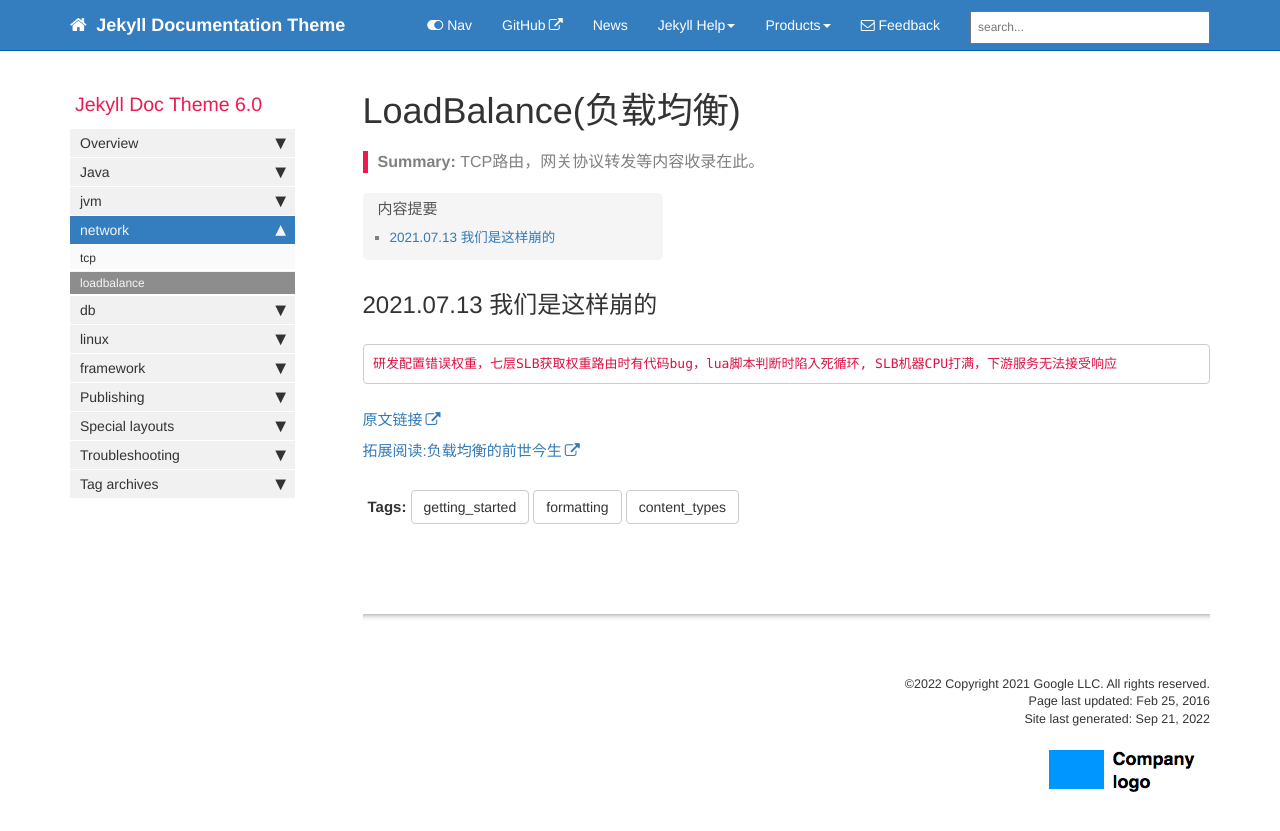
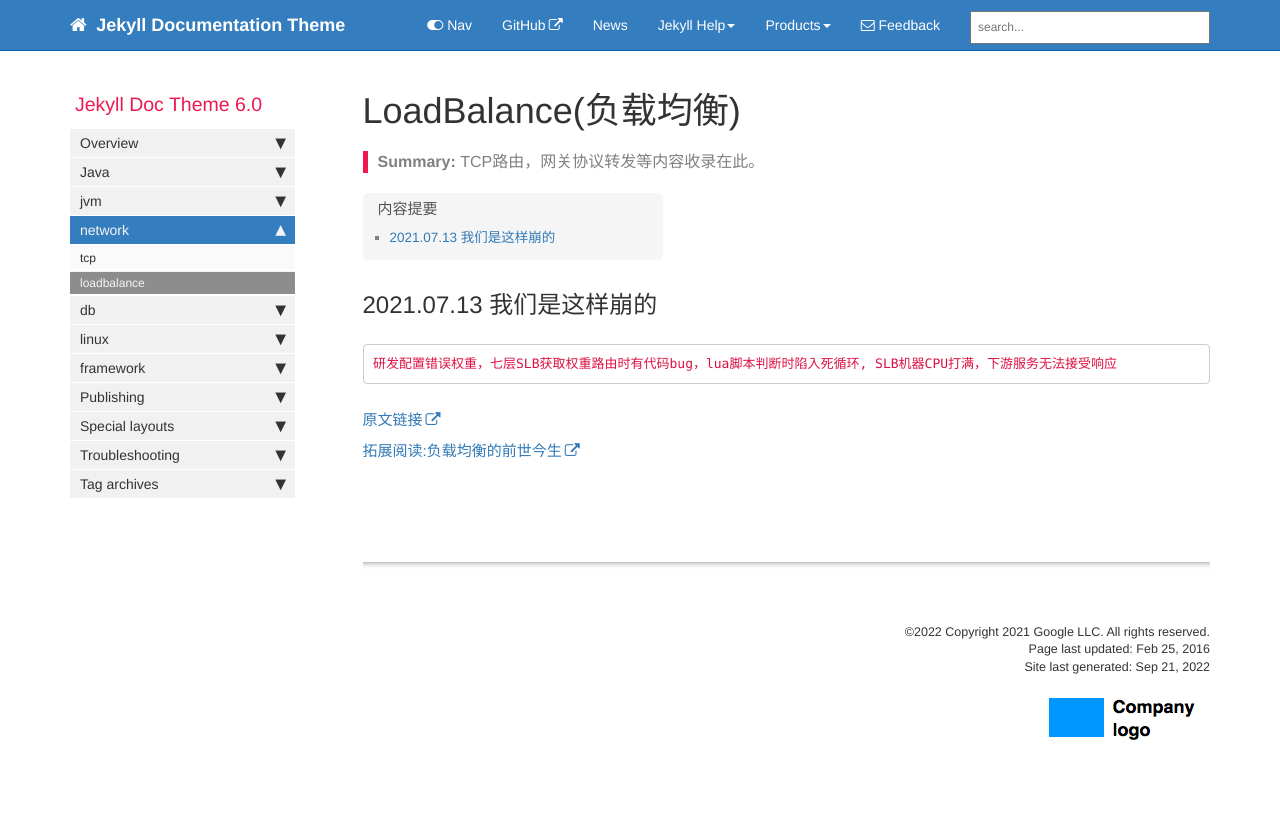
Before and after one commit to sustbeckham/reunion, a Jekyll site: the page built from pages/mydoc/mydoc_posts.md, in a window 1280 px wide. Shown: the top 831 px of the page. Built offline with Jekyll 4.4.1, drawn with Linux system fonts in a browser that asks for light colours; comment, search, counter and statistics services are not loaded.

Commit message:
Update mydoc_posts.md

```diff
--- a/pages/mydoc/mydoc_posts.md
+++ b/pages/mydoc/mydoc_posts.md
@@ -1,7 +1,5 @@
 ---
 title: LoadBalance(负载均衡)
-tags: [getting_started, formatting, content_types]
-keywords: posts, blog, news, authoring, exclusion, frontmatter
 last_updated: Feb 25, 2016
 summary: "TCP路由，网关协议转发等内容收录在此。"
 sidebar: mydoc_sidebar
```
